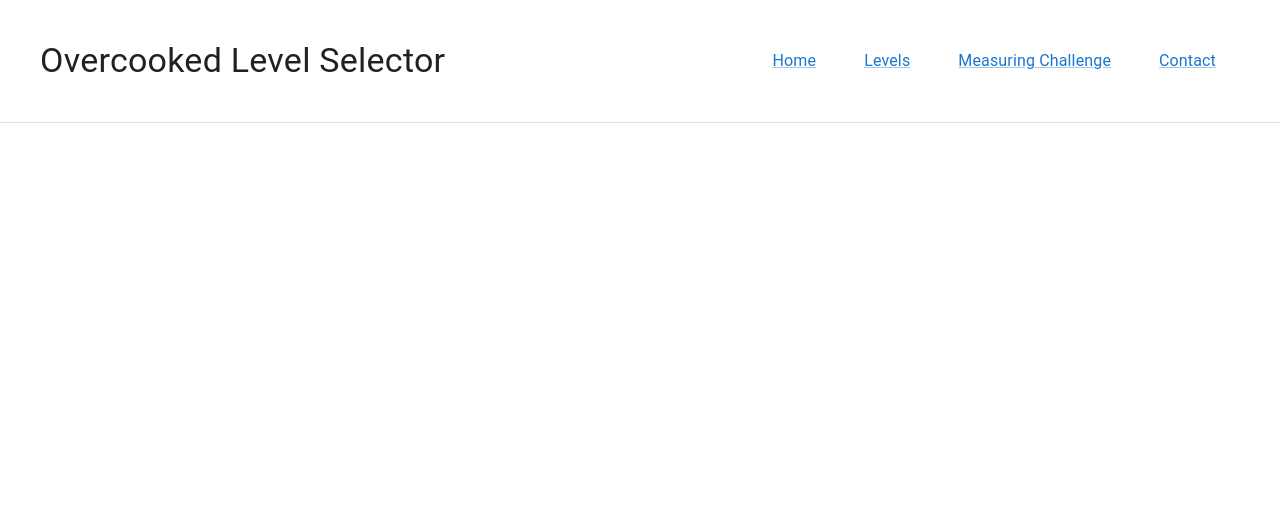
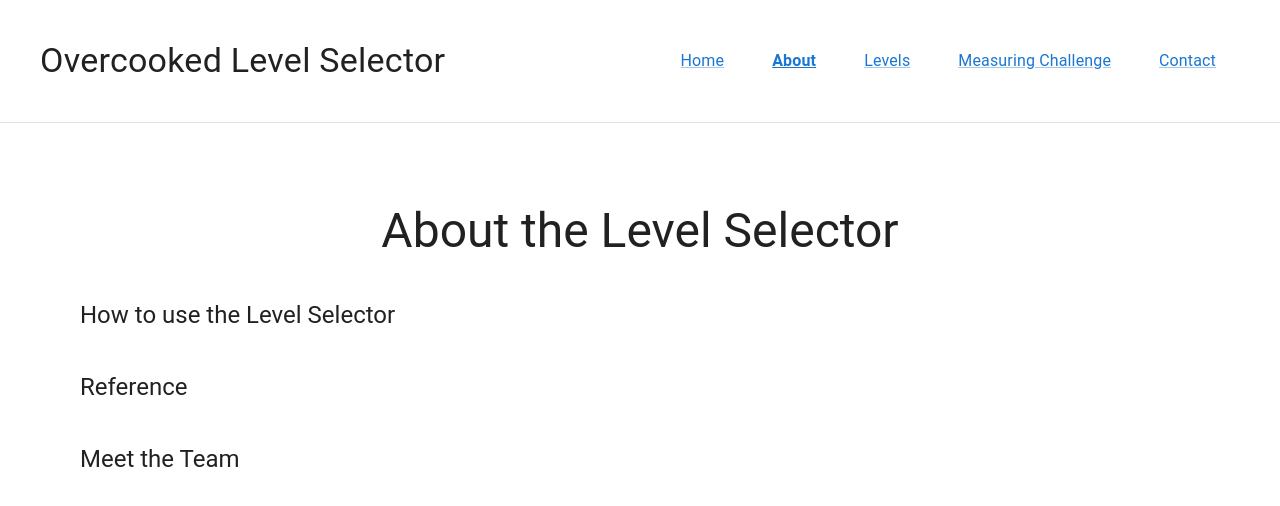
Before and after one commit to arosero98/overcooked-lvl-selector-react, a React (Create React App) app: page /about in a window 1280 px wide. Shown: the top 506 px of the page. Built offline with nearby package versions, Linux system fonts and the light colour scheme.

Commit message:
Added About Page

```diff
--- a/src/App.js
+++ b/src/App.js
@@ -7,6 +7,7 @@
 import Levels from './pages/Levels';
 import ChallengeScorecard from './pages/ChallengeScorecard';
 import Contact from './pages/Contact';
+import About from './pages/About';
 
 function App() {
   const location = useLocation();
@@ -21,6 +22,7 @@
           <Route path="/levels" element={<Levels />} />
           <Route path="/challenge" element={<ChallengeScorecard />} />
           <Route path="/contact" element={<Contact />} />
+          <Route path="/about" element={<About />} />
         </Routes>
       </main>
     </Box>
--- a/src/components/Header.js
+++ b/src/components/Header.js
@@ -30,6 +30,9 @@
         <Link component={RouterLink} to="/" sx={{ p: 3, ...getLinkStyles('/') }}>
           Home
         </Link>
+        <Link component={RouterLink} to="/about" sx={{ p: 3, ...getLinkStyles('/about') }}>
+          About
+        </Link>
         <Link component={RouterLink} to="/levels" sx={{ p: 3, ...getLinkStyles('/levels') }}>
           Levels
         </Link>
--- /dev/null
+++ b/src/pages/About.js
@@ -0,0 +1,26 @@
+import React from 'react';
+import {
+  Box,
+  Typography,
+} from '@mui/material';
+
+const About = () => {
+  return (
+    <Box sx={{ p: 5, maxWidth: '1200px', mx: 'auto' }}>
+      <Typography variant="h3" component="h1" textAlign="center" sx={{ mb: 5 }}>
+        About the Level Selector
+      </Typography>
+      <Typography variant="h5" component="h3" sx={{ mt: 5, mb: 2 }}>
+        How to use the Level Selector
+      </Typography>
+      <Typography variant="h5" component="h3" sx={{ mt: 5, mb: 2 }}>
+        Reference
+      </Typography>
+      <Typography variant="h5" component="h3" sx={{ mt: 5, mb: 2 }}>
+        Meet the Team
+      </Typography>
+    </Box>
+  );
+};
+
+export default About;
--- a/src/pages/Landing.js
+++ b/src/pages/Landing.js
@@ -37,6 +37,26 @@
           }
         }}
       >
+
+        <Link
+          component={RouterLink}
+          to="/about"
+          sx={{
+            color: 'white',
+            textDecoration: 'none',
+            fontSize: '1.1rem',
+            fontWeight: 500,
+            textShadow: '2px 2px 4px rgba(0, 0, 0, 0.8)',
+            transition: 'all 0.3s ease',
+            '&:hover': {
+              transform: 'translateY(-3px)',
+              textShadow: '2px 4px 8px rgba(0, 0, 0, 0.9)',
+              color: 'primary.light'
+            }
+          }}
+        >
+          About
+        </Link>
         <Link
           component={RouterLink}
           to="/levels"
```
